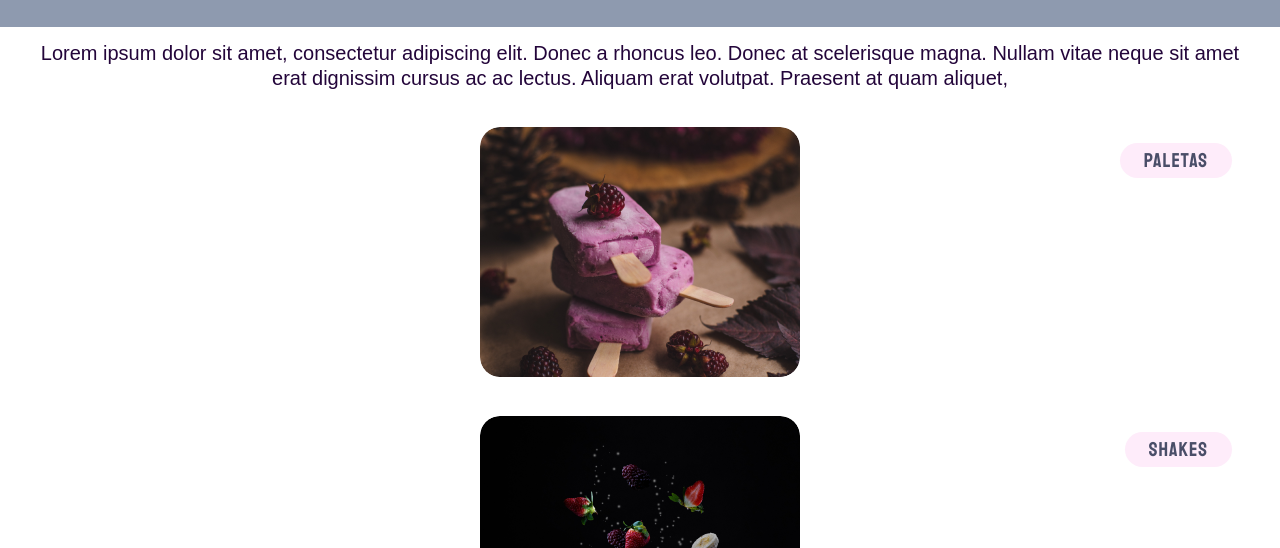
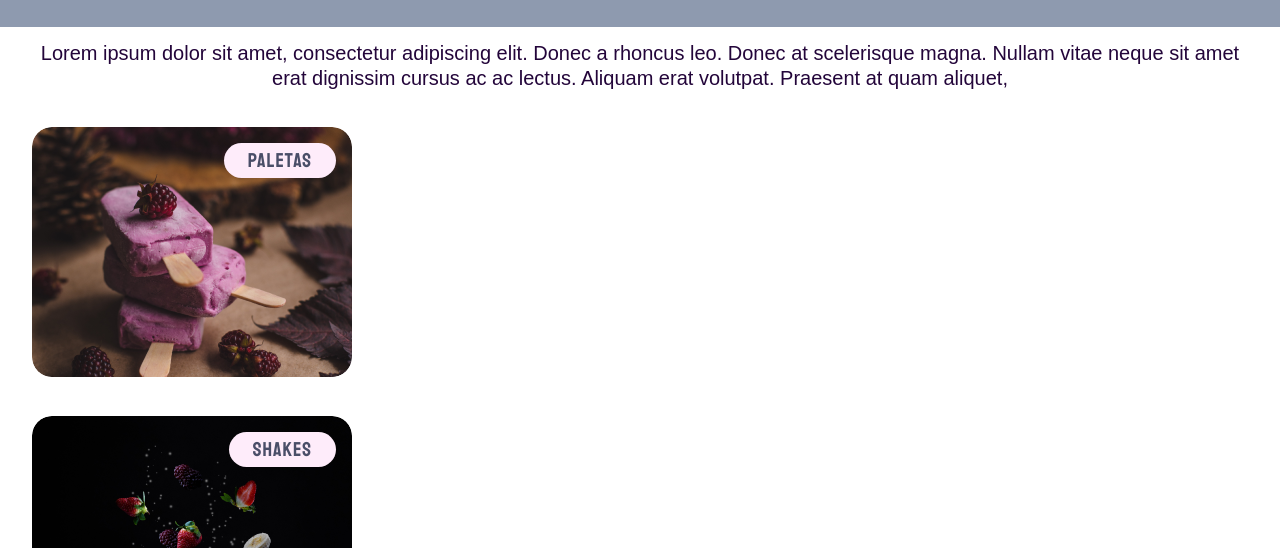
Before and after one commit to Felipe-Borba/Mobile-First, a plain HTML site: page index.html in a window 1280 px wide. Shown: the part 252-800 px from the top of the page. Drawn offline with Linux system fonts and the light colour scheme; a web font is replaced by a local one.

Commit message:
fix card width
title was not staying in place if display size changes

```diff
--- a/style.css
+++ b/style.css
@@ -72,6 +72,8 @@ main p {
   position: relative;
 
   font-family: var(--ff-heading);
+
+  width: 32rem;
 }
 
 .card img {
```
